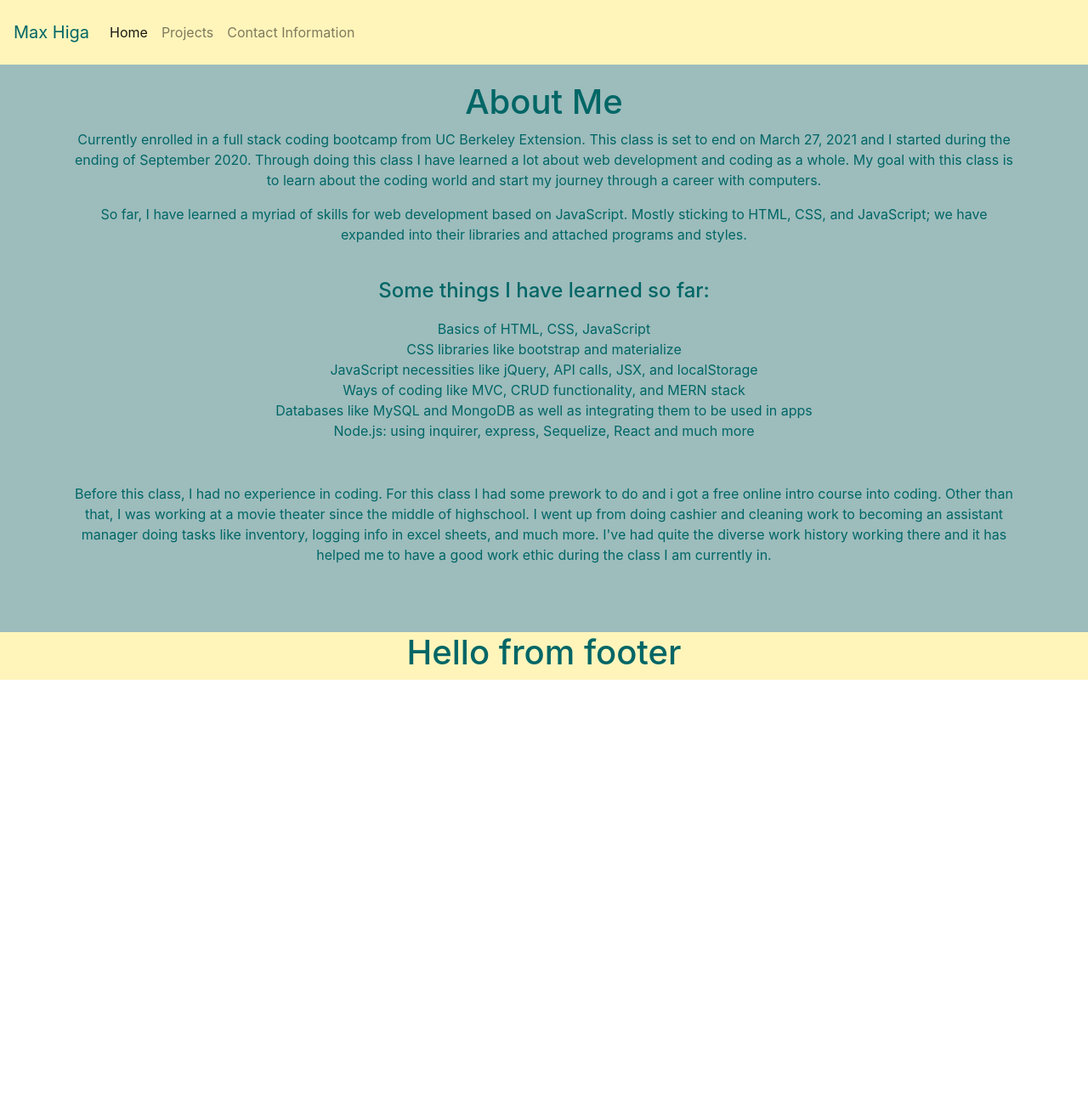
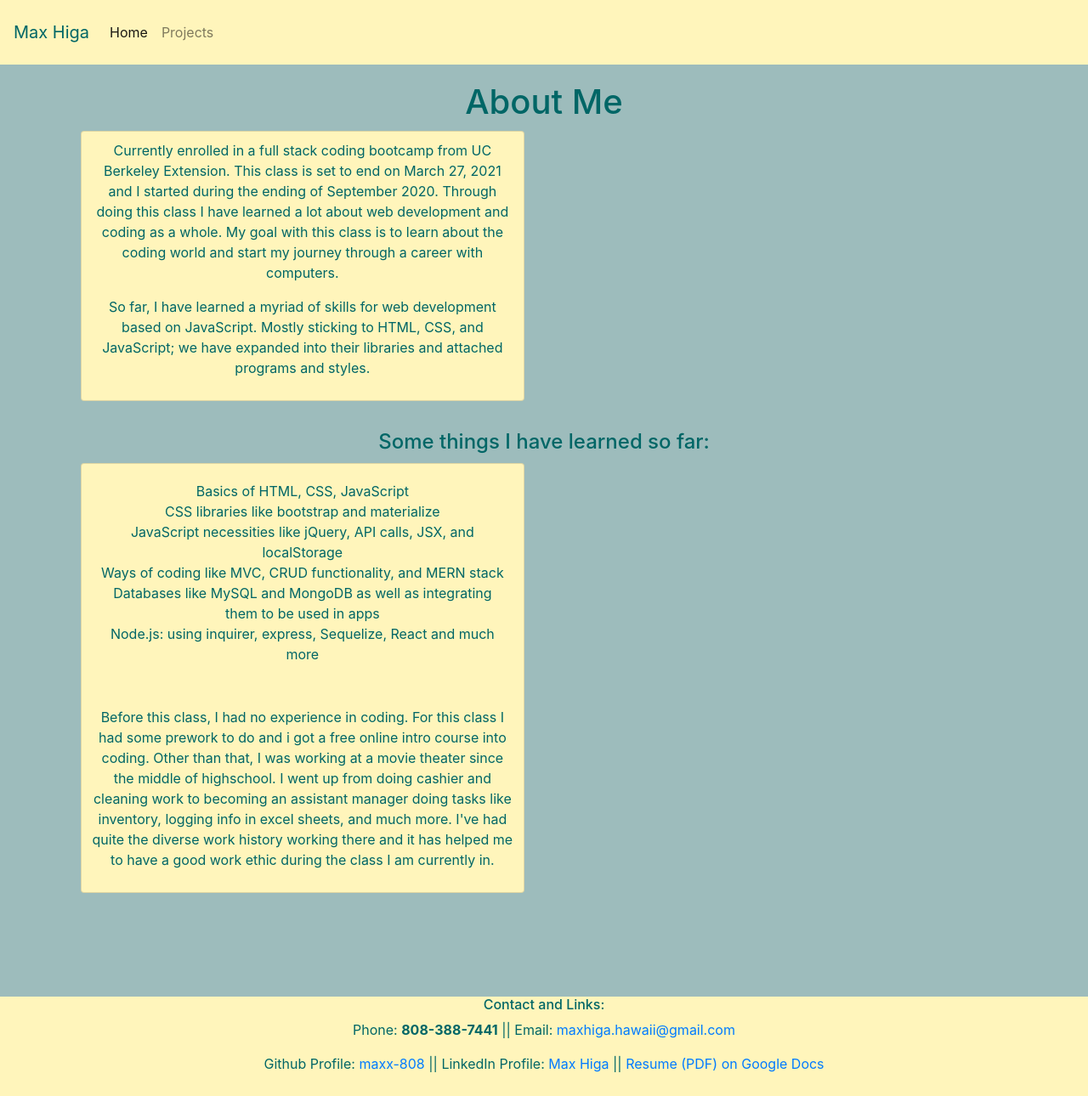
Before and after one commit to maxx-808/portfolio-react, a React (Create React App) app: page /#/ in a window 1280 px wide. Shown: the whole page at 85% size. Before the commit the page ends 800 px from the top, so only its background shows below. Built offline with nearby package versions, Linux system fonts and the light colour scheme.

Commit message:
moving contact to footer and changing css

```diff
--- a/src/App.css
+++ b/src/App.css
@@ -4,17 +4,6 @@
   min-height: 100vh;
   background-color: #9dbcbc;
   color: #006666;
-}
-
-.App-logo {
-  height: 40vmin;
-  pointer-events: none;
-}
-
-@media (prefers-reduced-motion: no-preference) {
-  .App-logo {
-    animation: App-logo-spin infinite 20s linear;
-  }
 }
 
 .App-header {
@@ -36,16 +25,13 @@
   text-align: left;
 }
 
-@keyframes App-logo-spin {
-  from {
-    transform: rotate(0deg);
-  }
-  to {
-    transform: rotate(360deg);
-  }
+.card {
+  padding: 10px;
+  margin: 10px;
+  background-color: #fff5bb;
 }
 
-.card {
+.project-card {
   width: 31%;
   padding: 10px;
   margin: 10px;
@@ -84,7 +70,17 @@ ul {
 
 footer {
   margin-top: 40px;
-  position: absolute;
+  padding-bottom: 10px;
+  position: static;
   bottom: 0px;
   width: 100%;
 }
+
+.about-container {
+  top: 0px;
+  position: static;
+}
+
+.body {
+  height: 100%;
+}
--- a/src/App.js
+++ b/src/App.js
@@ -6,7 +6,6 @@ import Home from "./pages/Home";
 import Header from "./components/header/Header";
 import Footer from "./components/footer/Footer";
 import ProjectPage from "./pages/ProjectPage";
-import Contact from "./pages/Contact";
 
 function App() {
   return (
@@ -16,7 +15,6 @@ function App() {
 
         <Route exact path="/" component={Home} />
         <Route exact path="/projects" component={ProjectPage} />
-        <Route exact path="/contact" component={Contact} />
         <br />
         <Footer />
       </HashRouter>
--- a/src/components/footer/Footer.js
+++ b/src/components/footer/Footer.js
@@ -4,7 +4,31 @@ import "./Footer.css";
 const Footer = () => {
   return (
     <footer className="footer footer-light">
-      <h1>Hello from footer</h1>
+      <h6>Contact and Links:</h6>
+      <p>
+        Phone: <strong>808-388-7441</strong> || Email:
+        <a href="mailto: maxhiga.hawaii@gmail.com"> maxhiga.hawaii@gmail.com</a>
+      </p>
+      <p>
+        Github Profile:{" "}
+        <a target="blank" href="https://github.com/maxx-808">
+          maxx-808
+        </a>{" "}
+        || LinkedIn Profile:{" "}
+        <a
+          target="blank"
+          href="https://www.linkedin.com/in/max-higa-2460351b4/"
+        >
+          Max Higa
+        </a>{" "}
+        ||{" "}
+        <a
+          target="blank"
+          href="https://drive.google.com/file/d/1WxBTms23HICPaSjn_fgUHOz1N13ktd-r/view"
+        >
+          Resume (PDF) on Google Docs
+        </a>
+      </p>
     </footer>
   );
 };
--- a/src/components/header/Header.js
+++ b/src/components/header/Header.js
@@ -28,11 +28,6 @@ const Header = () => {
               Projects
             </a>
           </li>
-          <li className="nav-item">
-            <a className="nav-link" href="/portfolio-react#/contact">
-              Contact Information
-            </a>
-          </li>
         </ul>
       </div>
     </nav>
--- a/src/pages/Contact.js
+++ /dev/null
@@ -1,51 +0,0 @@
-import React from "react";
-
-const Contact = () => {
-  return (
-    <div className="container contact-container">
-      <h4>If you need to contact me:</h4>
-      <ul>
-        <li>
-          <strong>Phone Number: </strong>(808)-388-7441
-        </li>
-        <li>
-          <strong>Email: </strong>
-          <a href="mailto: maxhiga.hawaii@gmail.com">
-            maxhiga.hawaii@gmail.com
-          </a>
-        </li>
-      </ul>
-      <br />
-      <h5>Links to my profiles on other platforms and other useful links!</h5>
-      <ul>
-        <li>
-          <strong>Github Profile: </strong>
-          <a target="blank" href="https://github.com/maxx-808">
-            maxx-808
-          </a>
-        </li>
-        <li>
-          <strong>LinkedIn Profile:</strong>
-          <a
-            target="blank"
-            href="https://www.linkedin.com/in/max-higa-2460351b4/"
-          >
-            Max Higa
-          </a>
-        </li>
-        <li>
-          <strong>
-            <a
-              target="blank"
-              href="https://drive.google.com/file/d/1WxBTms23HICPaSjn_fgUHOz1N13ktd-r/view"
-            >
-              Resume (PDF) on Google Docs
-            </a>
-          </strong>
-        </li>
-      </ul>
-    </div>
-  );
-};
-
-export default Contact;
--- a/src/pages/Home.js
+++ b/src/pages/Home.js
@@ -3,7 +3,7 @@ const Home = () => {
   return (
     <div className="container about-container">
       <h1>About Me</h1>
-      <card>
+      <div className="card">
         <p>
           Currently enrolled in a full stack coding bootcamp from UC Berkeley
           Extension. This class is set to end on March 27, 2021 and I started
@@ -17,8 +17,10 @@ const Home = () => {
           JavaScript. Mostly sticking to HTML, CSS, and JavaScript; we have
           expanded into their libraries and attached programs and styles.
         </p>
-        <br />
-        <h4>Some things I have learned so far:</h4>
+      </div>
+      <br />
+      <h4>Some things I have learned so far:</h4>
+      <div className="card">
         <ul>
           <li>Basics of HTML, CSS, JavaScript</li>
           <li>CSS libraries like bootstrap and materialize</li>
@@ -45,7 +47,7 @@ const Home = () => {
           there and it has helped me to have a good work ethic during the class
           I am currently in.
         </p>
-      </card>
+      </div>
     </div>
   );
 };
```
